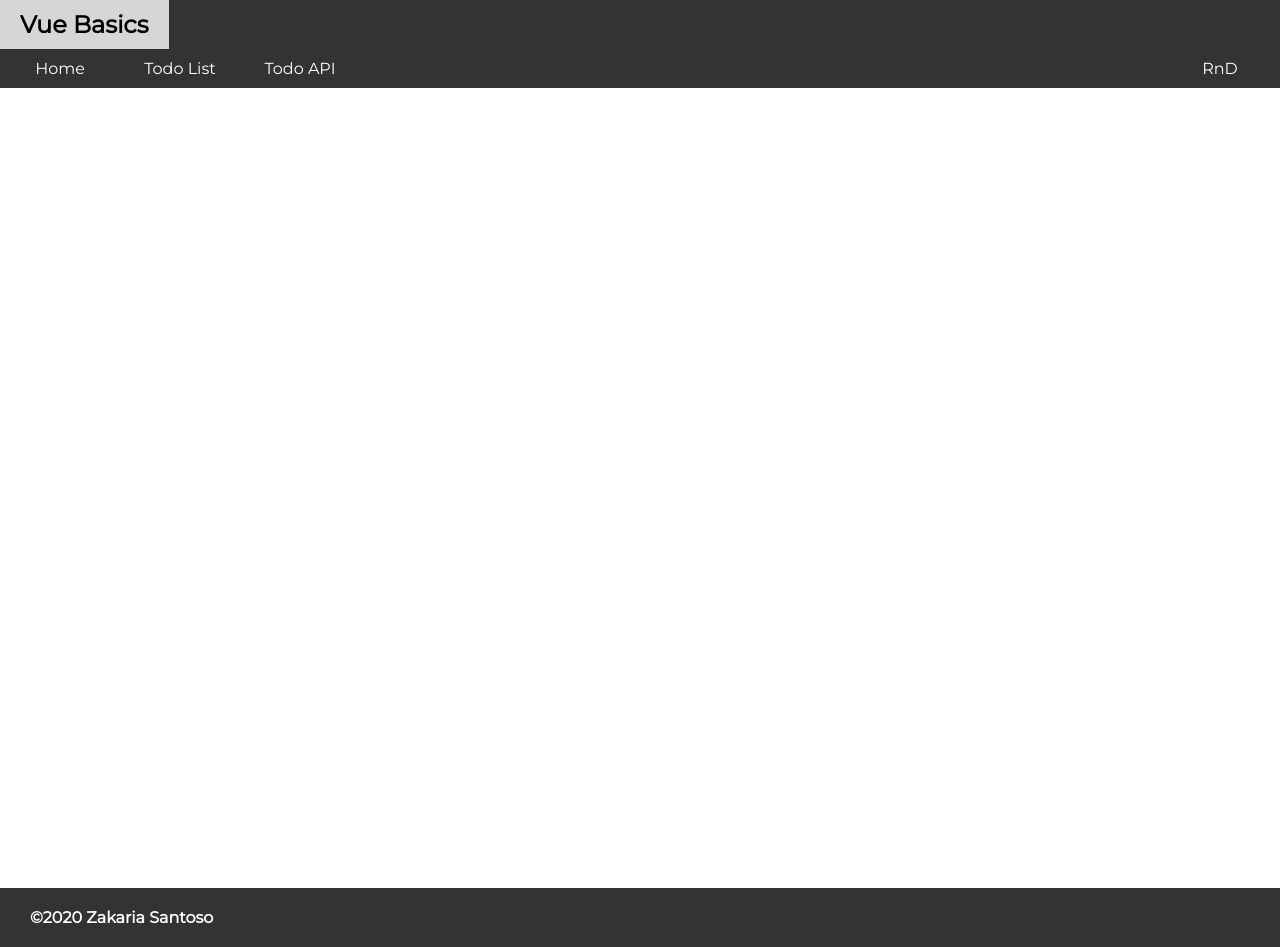
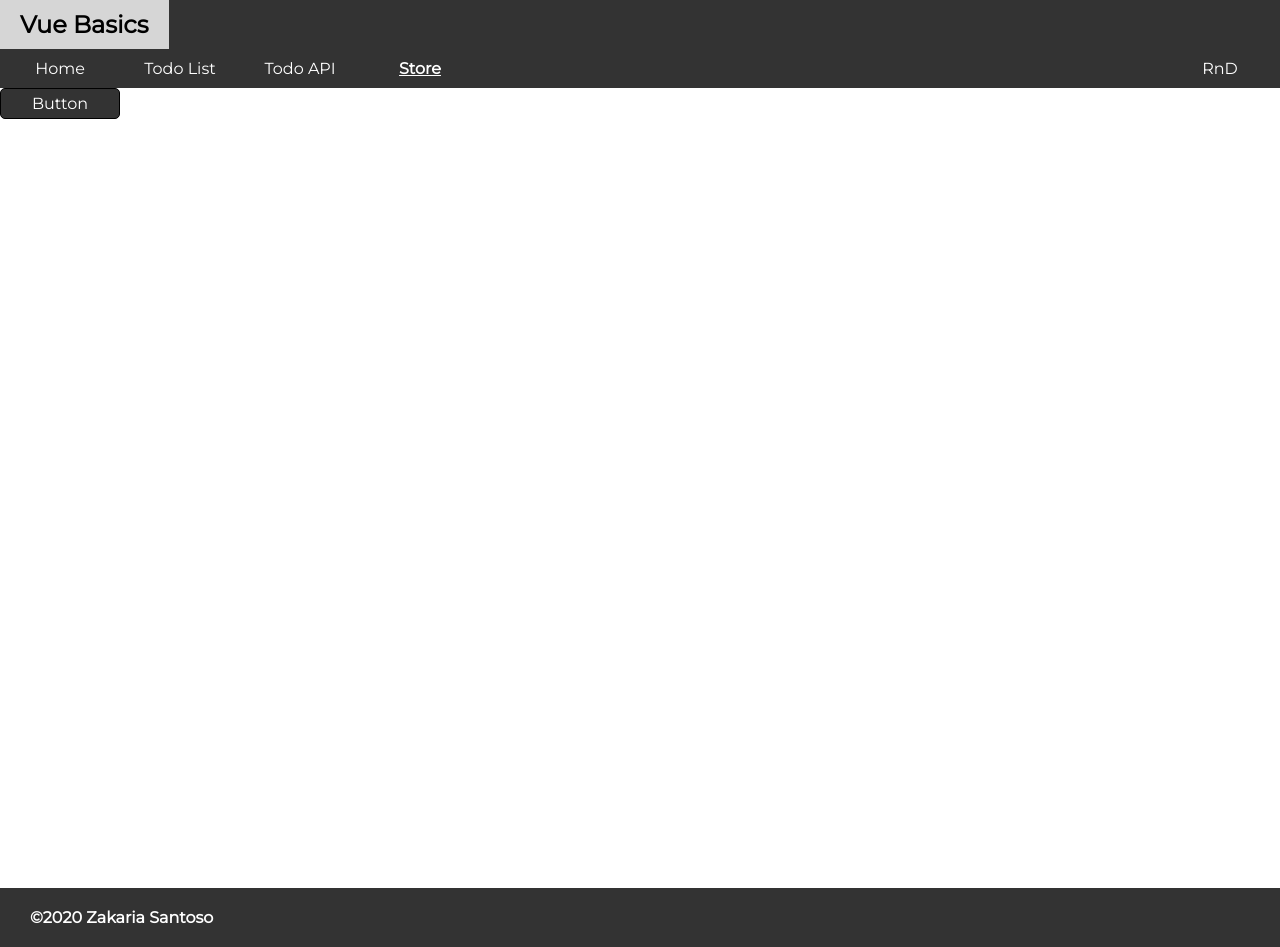
Before and after one commit to zakariasantoso/vue-basic, a Vue app: page /store in a window 1280 px wide. Built offline with nearby package versions, Linux system fonts and the light colour scheme.

Commit message:
Added Store Page

```diff
--- a/src/components/templates/MainNavigation.vue
+++ b/src/components/templates/MainNavigation.vue
@@ -9,6 +9,9 @@
 			</li>
 			<li>
 				<router-link to="/todoApi">Todo API</router-link>
+			</li>
+			<li>
+				<router-link to="/store">Store</router-link>
 			</li>
 		</ul>
 
--- a/src/router/index.js
+++ b/src/router/index.js
@@ -24,6 +24,11 @@ const routes = [
     path: '/todoApi',
     name: 'TodoAPI',
     component: () => import(/* webpackChunkName: "todoAPI" */ '../views/TodoApi.vue')
+  },
+  {
+    path: '/store',
+    name: 'Store',
+    component: () => import(/* webpackChunkName: "Store" */ '../views/Store.vue')
   }
 ]
 
--- /dev/null
+++ b/src/views/Store.vue
@@ -0,0 +1,40 @@
+<template>
+  <div class="store-page">
+    <div>
+      <div>{{ getUser.name }}</div>
+      <div>{{ getUser.email }}</div>
+      <div>{{ getUser.age }}</div>
+    </div>
+    <app-button @click="login()">Button</app-button>
+  </div>
+</template>
+
+<script>
+import AppButton from "@/components/frames/AppButton"
+// import {SET_USER} from "@/store/mutations"
+export default {
+  components: {
+    AppButton
+  },
+
+  methods: {
+    login() {
+      this.$store.dispatch("login", {
+        name: "Jhon",
+        email: "jhon@jhon.jhon",
+        age: 17
+      })
+    }
+  },
+
+	computed: {
+		getUser() {
+			return this.$store.getters.getAuthenticatedUser
+		}
+	}
+}
+</script>
+
+<style>
+
+</style>
```
